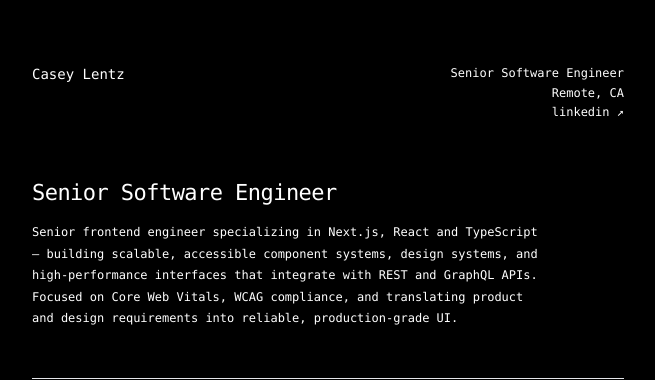
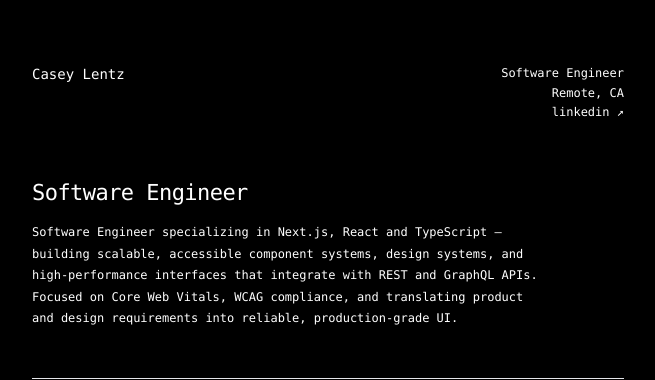
Before and after one commit to n6t762sn6d-svg/wavvvvylines, a Next.js app in the folder apps/personal-website/: page / in a window 1280 px wide. Shown: the top 380 px of the page, without its empty margins (312-967 px from the left). Built offline with nearby package versions, Linux system fonts and the light colour scheme.

Commit message:
update to title

```diff
--- a/apps/personal-website/app/page.tsx
+++ b/apps/personal-website/app/page.tsx
@@ -15,7 +15,7 @@ export default function Home() {
           />
         </span>
         <div className="text-xs text-muted-foreground text-right leading-relaxed">
-          Senior Software Engineer<br />
+          Software Engineer<br />
 
           Remote, CA <br/>
           <a
@@ -33,10 +33,10 @@ export default function Home() {
       {/* Role */}
       <section className="mb-12">
         <h1 className="text-[22px] font-light tracking-tight leading-tight mb-4">
-           Senior Software Engineer
+          Software Engineer
         </h1>
         <p className="text-xs text-muted-foreground leading-[1.8] max-w-[520px]">
-         Senior frontend engineer specializing in Next.js, React and TypeScript — building scalable, accessible component systems, design systems, and high-performance interfaces that integrate with REST and GraphQL APIs. Focused on Core Web Vitals, WCAG compliance, and translating product and design requirements into reliable, production-grade UI.
+         Software Engineer specializing in Next.js, React and TypeScript — building scalable, accessible component systems, design systems, and high-performance interfaces that integrate with REST and GraphQL APIs. Focused on Core Web Vitals, WCAG compliance, and translating product and design requirements into reliable, production-grade UI.
         </p>
       </section>
 
```
